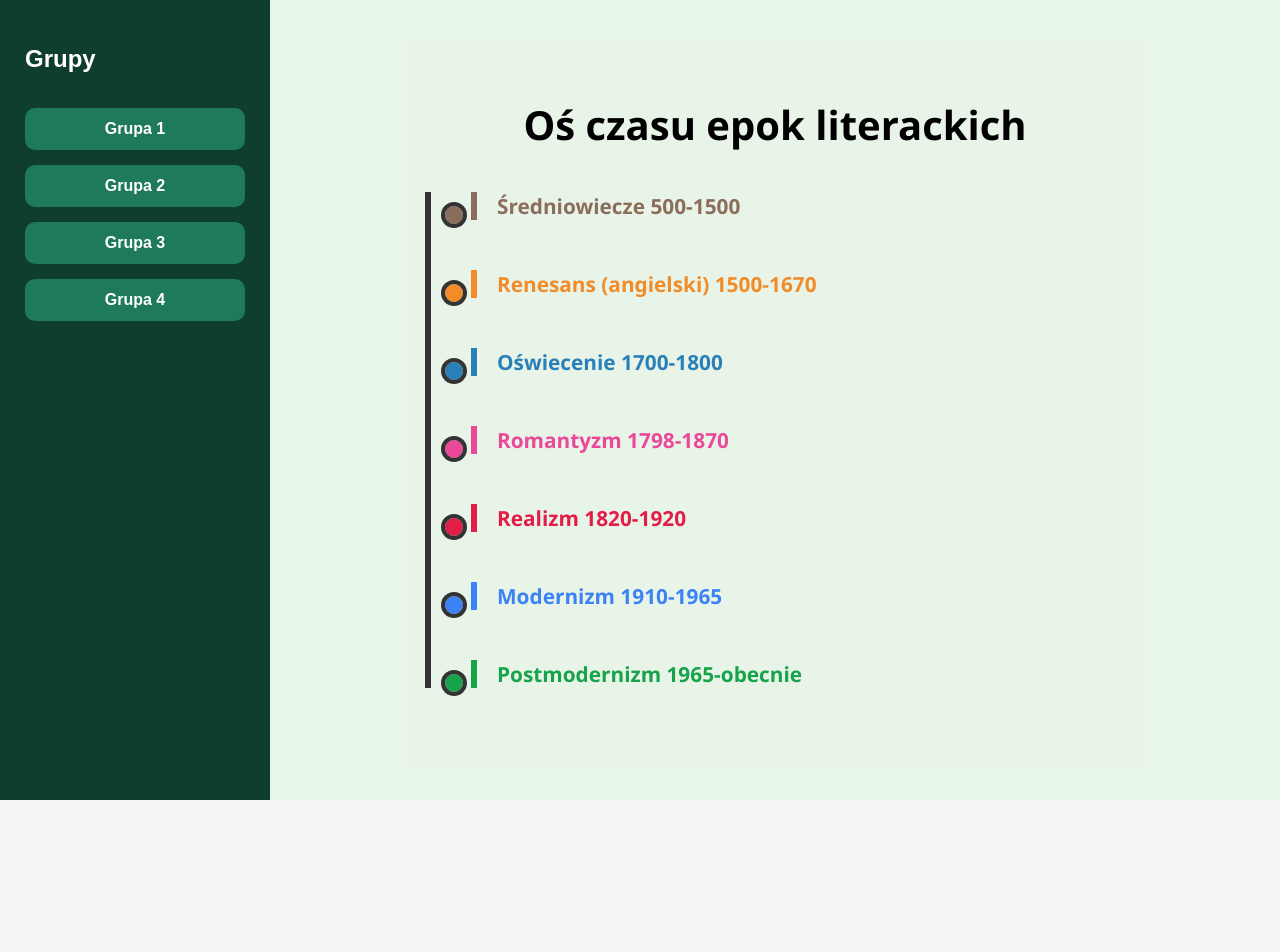
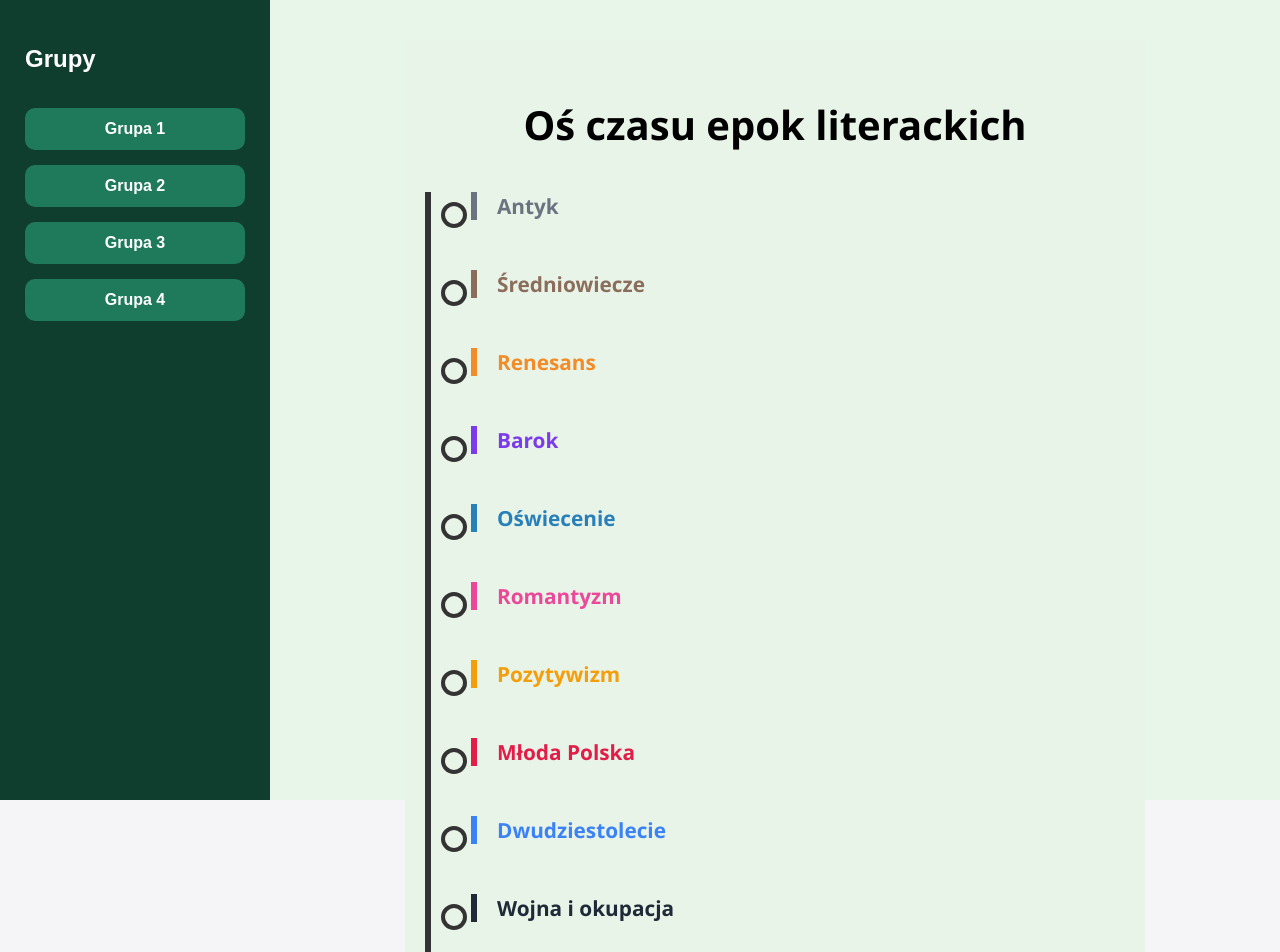
Before and after one commit to Jaca2706/-Mega-Mapa-Dorobku-Ludzkosci, a React (Vite) app: page /group1 in a window 1280 px wide. Shown: the top 952 px of the page. Before the commit the page ends 800 px from the top, so only its background shows below. Built offline with nearby package versions, Linux system fonts and the light colour scheme.

Commit message:
połączenie z baza tymczasowe

```diff
--- a/src/baza/baza.js
+++ b/src/baza/baza.js
@@ -250,4 +250,5 @@
       description: "Seria rewolucji w Europie w latach 1848-1849, związanych z walką o prawa narodowe i liberalne reformy."
     }
 
+
   ];
--- /dev/null
+++ b/src/baza/historyData.js
@@ -0,0 +1,188 @@
+export const historyData = [
+    // ----------------- ANTYK -----------------
+    {
+      id: "iliada",
+      type: "work",
+      title: { full: "Iliada (Homer)", short: "Iliada" },
+      time: { start: "-750", end: null, label: "ok. VIII w. p.n.e." },
+      country: "Grecja",
+      categories: ["literatura", "antyk"],
+      tags: ["epos", "mitologia"],
+      layers: { geographic: 3, social: 4, economic: 1, mental: 5 },
+      dimensions: { psychologicalTime: "świat bohaterów i bogów", technicalLevel: "kultura oralna", globalContext: "starożytność" },
+      media: { image: "", video: "" },
+      relations: [],
+      tree: { parentId: null },
+      description: "Epos o wojnie trojańskiej."
+    },
+
+    // ----------------- ŚREDNIOWIECZE -----------------
+    {
+      id: "bogurodzica",
+      type: "work",
+      title: { full: "Bogurodzica", short: "Bogurodzica" },
+      time: { start: "1200", end: null, label: "średniowiecze" },
+      country: "Polska",
+      categories: ["literatura"],
+      tags: ["religia", "średniowiecze"],
+      layers: { geographic: 2, social: 5, economic: 1, mental: 5 },
+      dimensions: { psychologicalTime: "teocentryzm", technicalLevel: "manuskrypty", globalContext: "średniowiecze" },
+      media: { image: "", video: "" },
+      relations: [],
+      tree: { parentId: null },
+      description: "Najstarsza polska pieśń religijna."
+    },
+
+    // ----------------- RENESANS -----------------
+    {
+      id: "treny",
+      type: "work",
+      title: { full: "Treny (Jan Kochanowski)", short: "Treny" },
+      time: { start: "1580", end: null, label: "1580" },
+      country: "Polska",
+      categories: ["literatura"],
+      tags: ["renesans"],
+      layers: { geographic: 2, social: 3, economic: 1, mental: 5 },
+      dimensions: { psychologicalTime: "humanizm i kryzys", technicalLevel: "druk", globalContext: "renesans" },
+      media: { image: "", video: "" },
+      relations: [],
+      tree: { parentId: null },
+      description: "Cykl trenów po śmierci córki."
+    },
+
+    // ----------------- BAROK -----------------
+    {
+      id: "dziennik",
+      type: "work",
+      title: { full: "Dziennik (Jan Chryzostom Pasek)", short: "Dziennik" },
+      time: { start: "1660", end: null, label: "1660" },
+      country: "Polska",
+      categories: ["literatura"],
+      tags: ["barok"],
+      layers: { geographic: 2, social: 4, economic: 1, mental: 5 },
+      dimensions: { psychologicalTime: "kontrreformacja", technicalLevel: "druk", globalContext: "barok" },
+      media: { image: "", video: "" },
+      relations: [],
+      tree: { parentId: null },
+      description: "Pamiętniki szlacheckie pełne szczegółów życia codziennego."
+    },
+
+    // ----------------- OŚWIECENIE -----------------
+    {
+      id: "kandyd",
+      type: "work",
+      title: { full: "Kandyd (Voltaire)", short: "Kandyd" },
+      time: { start: "1759", end: null, label: "1759" },
+      country: "Francja",
+      categories: ["literatura"],
+      tags: ["oświecenie"],
+      layers: { geographic: 3, social: 4, economic: 1, mental: 5 },
+      dimensions: { psychologicalTime: "racjonalizm", technicalLevel: "druk", globalContext: "oświecenie" },
+      media: { image: "", video: "" },
+      relations: [],
+      tree: { parentId: null },
+      description: "Satyra filozoficzna."
+    },
+
+    // ----------------- ROMANTYZM -----------------
+    {
+      id: "dziady",
+      type: "work",
+      title: { full: "Dziady (Adam Mickiewicz)", short: "Dziady" },
+      time: { start: "1832", end: null, label: "1832" },
+      country: "Polska",
+      categories: ["literatura"],
+      tags: ["romantyzm"],
+      layers: { geographic: 2, social: 4, economic: 1, mental: 5 },
+      dimensions: { psychologicalTime: "duchowość i bunt", technicalLevel: "druk", globalContext: "romantyzm" },
+      media: { image: "", video: "" },
+      relations: [],
+      tree: { parentId: null },
+      description: "Dramat romantyczny."
+    },
+
+    // ----------------- POZYTYWIZM -----------------
+    {
+      id: "lalka",
+      type: "work",
+      title: { full: "Lalka (Bolesław Prus)", short: "Lalka" },
+      time: { start: "1890", end: null, label: "1890" },
+      country: "Polska",
+      categories: ["literatura"],
+      tags: ["pozytywizm"],
+      layers: { geographic: 2, social: 5, economic: 4, mental: 4 },
+      dimensions: { psychologicalTime: "społeczeństwo i rozwój", technicalLevel: "druk XIX w.", globalContext: "pozytywizm" },
+      media: { image: "", video: "" },
+      relations: [],
+      tree: { parentId: null },
+      description: "Powieść realistyczna o społeczeństwie."
+    },
+
+    // ----------------- MŁODA POLSKA -----------------
+    {
+      id: "wesele",
+      type: "work",
+      title: { full: "Wesele (Stanisław Wyspiański)", short: "Wesele" },
+      time: { start: "1901", end: null, label: "1901" },
+      country: "Polska",
+      categories: ["literatura"],
+      tags: ["mloda polska"],
+      layers: { geographic: 2, social: 5, economic: 1, mental: 5 },
+      dimensions: { psychologicalTime: "symbolizm", technicalLevel: "druk", globalContext: "modernizm" },
+      media: { image: "", video: "" },
+      relations: [],
+      tree: { parentId: null },
+      description: "Dramat symboliczny."
+    },
+
+    // ----------------- DWUDZIESTOLECIE MIĘDZYWOJENNE -----------------
+    {
+      id: "ferdydurke",
+      type: "work",
+      title: { full: "Ferdydurke (Gombrowicz)", short: "Ferdydurke" },
+      time: { start: "1937", end: null, label: "1937" },
+      country: "Polska",
+      categories: ["literatura"],
+      tags: ["dwudziestolecie"],
+      layers: { geographic: 2, social: 4, economic: 1, mental: 5 },
+      dimensions: { psychologicalTime: "forma i absurd", technicalLevel: "druk", globalContext: "XX wiek" },
+      media: { image: "", video: "" },
+      relations: [],
+      tree: { parentId: null },
+      description: "Powieść groteskowa."
+    },
+
+    // ----------------- WOJNA I OKUPACJA -----------------
+    {
+      id: "lalka-wojna",
+      type: "work",
+      title: { full: "Kamienie na szaniec (Aleksander Kamiński)", short: "Kamienie" },
+      time: { start: "1943", end: null, label: "1943" },
+      country: "Polska",
+      categories: ["literatura", "wojna"],
+      tags: ["okupacja", "II wojna światowa"],
+      layers: { geographic: 2, social: 5, economic: 1, mental: 5 },
+      dimensions: { psychologicalTime: "dojrzewanie w czasie wojny", technicalLevel: "druk", globalContext: "wojna" },
+      media: { image: "", video: "" },
+      relations: [],
+      tree: { parentId: null },
+      description: "Opowieść o młodych harcerzach Szarych Szeregów."
+    },
+
+    // ----------------- WSPÓŁCZESNOŚĆ -----------------
+    {
+      id: "postmodern-work",
+      type: "work",
+      title: { full: "Czekając na Godota (Samuel Beckett)", short: "Godot" },
+      time: { start: "1950", end: null, label: "1950" },
+      country: "Francja",
+      categories: ["literatura", "postmodernizm"],
+      tags: ["absurd", "dramat"],
+      layers: { geographic: 3, social: 4, economic: 1, mental: 5 },
+      dimensions: { psychologicalTime: "postmodernizm", technicalLevel: "druk XX w.", globalContext: "współczesność" },
+      media: { image: "", video: "" },
+      relations: [],
+      tree: { parentId: null },
+      description: "Dramat absurdu i egzystencjalizmu."
+    }
+  ];
--- a/src/pages/g1/Group1.jsx
+++ b/src/pages/g1/Group1.jsx
@@ -1,140 +1,57 @@
-import { useState, useRef, useEffect } from "react";
+import { useState } from "react";
 import "./group1.css";
+import { historyData } from "../../baza/historyData";
+
 
 const okresy = [
-  {
-    id: "sredniowiecze",
-    nazwa: "Średniowiecze 500-1500",
-    kolor: "#8B6D5C",
-    start: 500,
-    koniec: 1500,
-    szczegoly: [
-      "Beowulf (około 1000)",
-      "Pieśń o Rolandzie (około 1100)",
-      "Nibelungenlied (około 1200)",
-      "Opowieść o Volsunach (około 1300)",
-      "Geoffrey Chaucer, Opowieści kanterberyjskie (około 1390)"
-    ]
-  },
-  {
-    id: "renesans",
-    nazwa: "Renesans (angielski) 1500-1670",
-    kolor: "#F28C28",
-    start: 1500,
-    koniec: 1670,
-    szczegoly: [
-      "William Shakespeare (ur. 1564)",
-      "Edmund Spenser, The Faerie Queene (1590)",
-      "William Shakespeare, Romeo i Julia (1597)",
-      "William Shakespeare, Makbet (1603)",
-      "John Milton, Raj utracony (1667)"
-    ]
-  },
-  {
-    id: "oswiecenie",
-    nazwa: "Oświecenie 1700-1800",
-    kolor: "#2980B9",
-    start: 1700,
-    koniec: 1800,
-    szczegoly: [
-      "Benjamin Franklin",
-      "Poor Richard’s Almanack (1733)",
-      "Denis Diderot, Encyklopedia (1750)",
-      "Voltaire, Kandyd (1759)",
-      "Jean-Jacques Rousseau, Emil (1762)"
-    ]
-  },
-  {
-    id: "romantyzm",
-    nazwa: "Romantyzm 1798-1870",
-    kolor: "#EC4899",
-    start: 1798,
-    koniec: 1870,
-    szczegoly: [
-      "William Wordsworth, Liryczne ballady (1798)",
-      "Mary Shelley, Frankenstein (1818)",
-      "Lord Byron, Don Juan (1819-1824)"
-    ]
-  },
-  {
-    id: "realizm",
-    nazwa: "Realizm 1820-1920",
-    kolor: "#E11D48",
-    start: 1820,
-    koniec: 1920,
-    szczegoly: [
-      "Charles Dickens (ur. 1812)",
-      "Fiodor Dostojewski (ur. 1821)",
-      "Henry James (ur. 1843)",
-      "Mark Twain (ur. 1835)",
-      "Charlotte Brontë, Dziwne losy Jane Eyre (1847)"
-    ]
-  },
-  {
-    id: "modernizm",
-    nazwa: "Modernizm 1910-1965",
-    kolor: "#3B82F6",
-    start: 1910,
-    koniec: 1965,
-    szczegoly: [
-      "Franz Kafka, Przemiana (1915)",
-      "T. S. Eliot, Ziemia jałowa (1922)",
-      "F. Scott Fitzgerald, Wielki Gatsby (1925)",
-      "William Faulkner, Dźwięk i furia (1929)",
-      "Albert Camus, Dżuma (1942)"
-    ]
-  },
-  {
-    id: "postmodernizm",
-    nazwa: "Postmodernizm 1965-obecnie",
-    kolor: "#16A34A",
-    start: 1965,
-    koniec: 2026,
-    szczegoly: [
-      "Samuel Beckett, Czekając na Godota (1949)",
-      "Allen Ginsberg, Ryk (1956)",
-      "Jack Kerouac, W drodze (1957)"
-    ]
-  }
+  { id: "antyk", nazwa: "Antyk", kolor: "#6B7280", start: -800, koniec: 500 },
+  { id: "sredniowiecze", nazwa: "Średniowiecze", kolor: "#8B6D5C", start: 500, koniec: 1500 },
+  { id: "renesans", nazwa: "Renesans", kolor: "#F28C28", start: 1500, koniec: 1600 },
+  { id: "barok", nazwa: "Barok", kolor: "#7C3AED", start: 1600, koniec: 1750 },
+  { id: "oswiecenie", nazwa: "Oświecenie", kolor: "#2980B9", start: 1750, koniec: 1822 },
+  { id: "romantyzm", nazwa: "Romantyzm", kolor: "#EC4899", start: 1822, koniec: 1863 },
+  { id: "pozytywizm", nazwa: "Pozytywizm", kolor: "#F59E0B", start: 1864, koniec: 1890 },
+  { id: "mloda-polska", nazwa: "Młoda Polska", kolor: "#E11D48", start: 1890, koniec: 1918 },
+  { id: "dwudziestolecie", nazwa: "Dwudziestolecie", kolor: "#3B82F6", start: 1918, koniec: 1939 },
+  { id: "wojna", nazwa: "Wojna i okupacja", kolor: "#1F2937", start: 1939, koniec: 1945 },
+  { id: "wspolczesnosc", nazwa: "Współczesność", kolor: "#16A34A", start: 1945, koniec: 2026 }
 ];
+
+
+const getEventsForPeriod = (start, end) => {
+  return historyData.filter(item => {
+    if (!item.time || !item.time.start) return false;
+
+    const year = parseInt(item.time.start);
+
+    if (isNaN(year)) return false;
+
+    // 🔥 KLUCZOWE: < zamiast <=
+    return year >= start && year < end;
+  });
+};
 
 function Group1() {
   const [wybrany, setWybrany] = useState(null);
 
-  useEffect(() => {
-    // Ustawiamy kolory kropek po załadowaniu komponentu
-    const blocks = document.querySelectorAll('.period-block-vertical');
-    blocks.forEach(block => {
-      const borderColor = block.style.borderLeftColor;
-      if (borderColor) {
-        const pseudo = window.getComputedStyle(block, '::before');
-        // Dodajemy styl do head dla każdej kropki
-        const styleId = `style-${borderColor.replace(/[^a-zA-Z0-9]/g, '')}`;
-        if (!document.getElementById(styleId)) {
-          const style = document.createElement('style');
-          style.id = styleId;
-          style.textContent = `
-            .period-block-vertical[style*="border-left-color: ${borderColor}"]::before {
-              background-color: ${borderColor};
-            }
-          `;
-          document.head.appendChild(style);
-        }
-      }
-    });
-  }, []);
-
   return (
     <div className="timeline-container-vertical">
       <h1>Oś czasu epok literackich</h1>
+
       <div className="timeline-vertical">
-        {okresy.map((okres, index) => (
+        {okresy.map((okres) => {
+          const wydarzenia = getEventsForPeriod(okres.start, okres.koniec);
+
+          return (
             <div
               key={okres.id}
-            className={`period-block-vertical ${wybrany === okres.id ? "active" : ""}`}
+              className={`period-block-vertical ${
+                wybrany === okres.id ? "active" : ""
+              }`}
               style={{ borderLeftColor: okres.kolor }}
-            onClick={() => setWybrany(wybrany === okres.id ? null : okres.id)}
-            title={okres.nazwa}
+              onClick={() =>
+                setWybrany(wybrany === okres.id ? null : okres.id)
+              }
             >
               <div
                 className="period-label-vertical"
@@ -142,15 +59,24 @@ function Group1() {
               >
                 {okres.nazwa}
               </div>
+
               {wybrany === okres.id && (
                 <ul className="period-details-vertical">
-                {okres.szczegoly.map((pkt, i) => (
-                  <li key={i}>{pkt}</li>
-                ))}
+                  {wydarzenia.length > 0 ? (
+                    wydarzenia.map((item) => (
+                      <li key={item.id}>
+                        <strong>{item.title.short}</strong> –{" "}
+                        {item.time.label}
+                      </li>
+                    ))
+                  ) : (
+                    <li>Brak danych</li>
+                  )}
                 </ul>
               )}
             </div>
-        ))}
+          );
+        })}
       </div>
     </div>
   );
```
Lines whose indentation alone changed are shown as unchanged.
